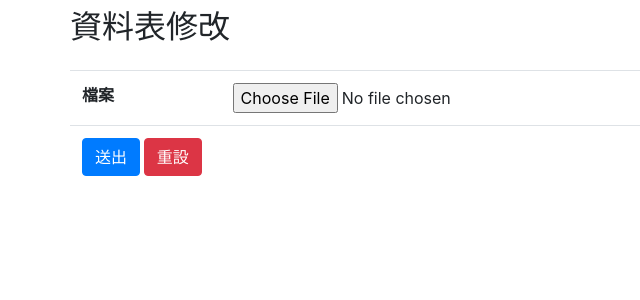
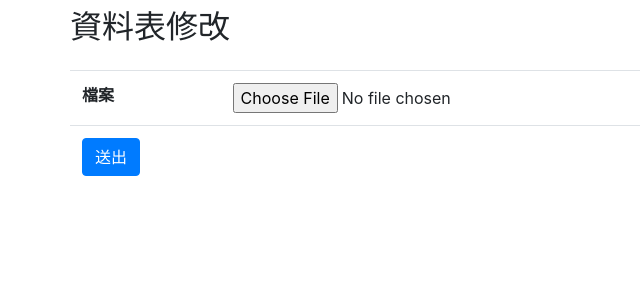
Before and after one commit to shuanhanhuang/saunShing, a Django app: template templates/homeEdit.html in a window 1280 px wide. Shown: the part 56-356 px from the top of the page, without its empty margins (0-640 px from the left). Run offline with Django 4.2, Linux system fonts and the light colour scheme; the template is opened without the code that fills it: values that come from a table or form of the project are taken from there, others are empty; data comes from the database, SQL or seed files in the repository.

Commit message:
Add files via upload

```diff
--- a/templates/homeEdit.html
+++ b/templates/homeEdit.html
@@ -475,7 +475,6 @@
                   <tr>
                     <th colspan="2" align="center">
                       <input type="submit" class="btn btn-primary" name="button" id="button" value="送出">
-                      <input type="reset" class="btn btn-danger" name="button2" id="button2" value="重設"></th>
                   </tr>
                 </table>
 	            <span style="color:red">{{message}}</span>
```
